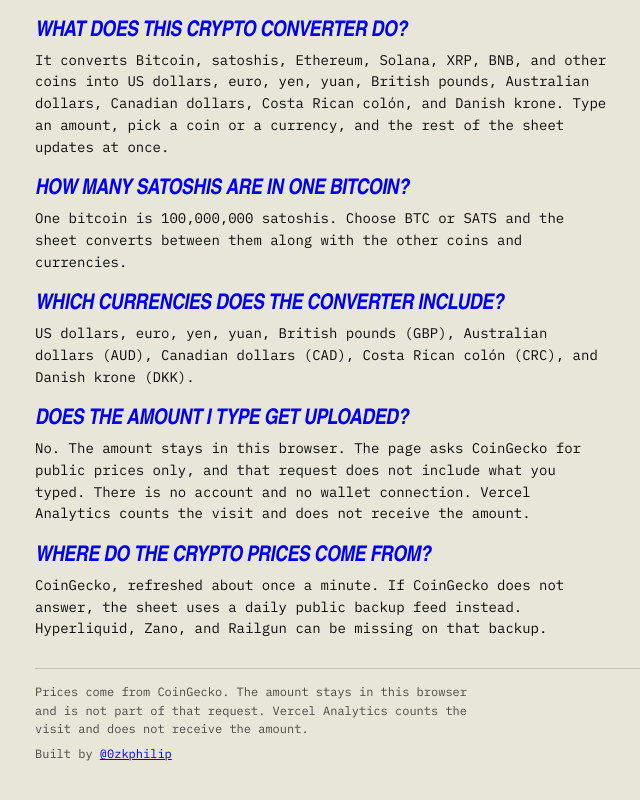
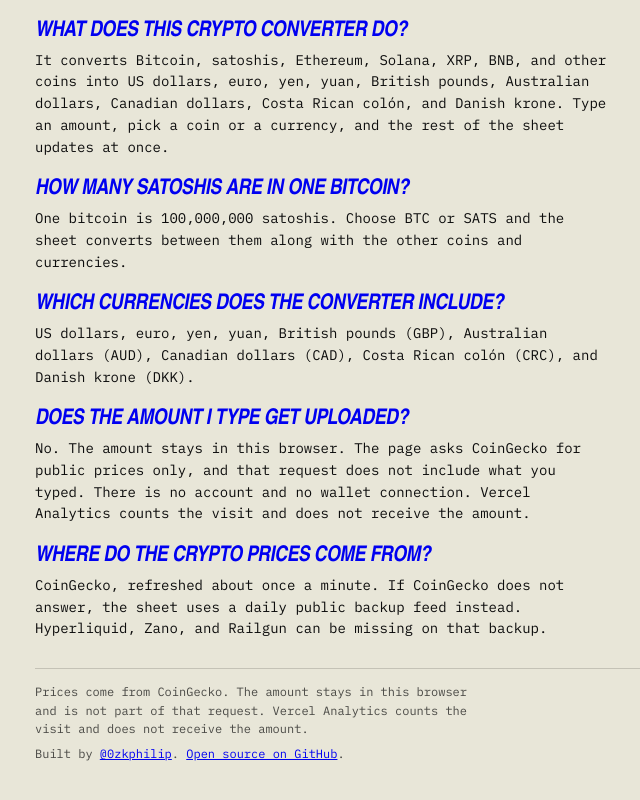
Before and after one commit to philipgjorup/thecryptoconverter, a React (Vite) app: page / in a window 1280 px wide. Shown: the part 1699-2499 px from the top of the page, without its empty margins (35-675 px from the left). Built offline with nearby package versions, Linux system fonts and the light colour scheme; no server answers; a web font is replaced by a local one.

Commit message:
Link the footer to the open-source repository.
People can follow it from the bottom of the page if they want to contribute.

Co-authored-by: Cursor <cursoragent@cursor.com>

```diff
--- a/src/App.tsx
+++ b/src/App.tsx
@@ -461,6 +461,14 @@ export function App() {
             <a href="https://x.com/0zkphilip" target="_blank" rel="noopener noreferrer">
               @0zkphilip
             </a>
+            {'. '}
+            <a
+              href="https://github.com/philipgjorup/thecryptoconverter"
+              target="_blank"
+              rel="noopener noreferrer"
+            >
+              Open source on GitHub
+            </a>.
           </p>
         </footer>
       </main>
```
